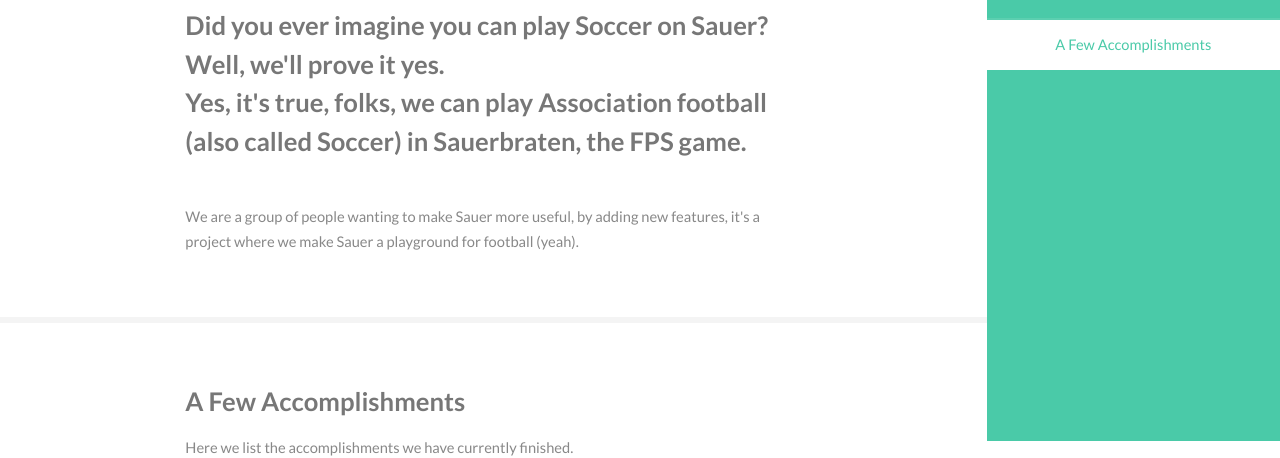
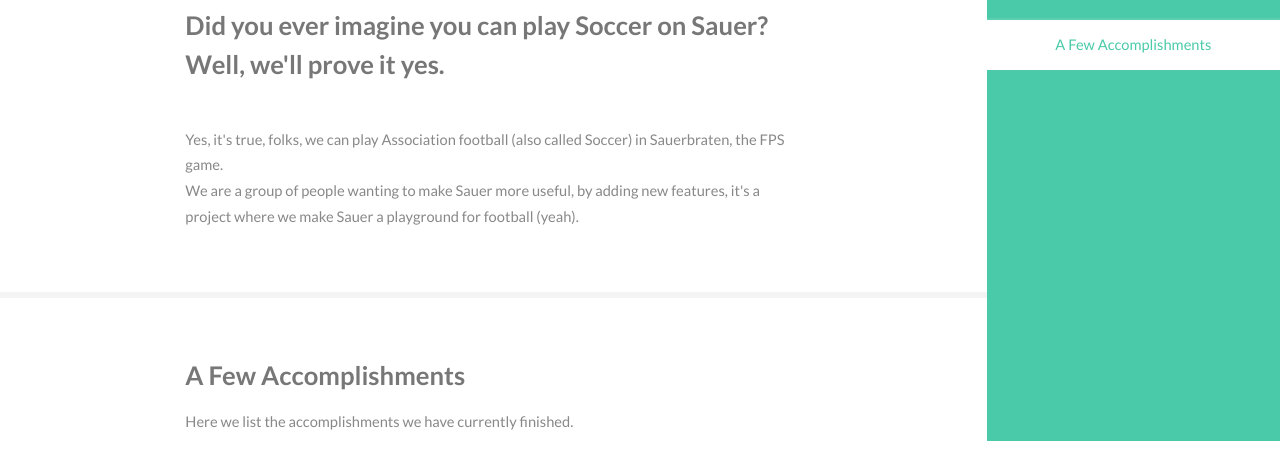
Before and after one commit to SauerSoccer/sauersoccer.github.io, a plain HTML site: page index.html in a window 1280 px wide. Shown: the part 359-817 px from the top of the page. Drawn offline with Linux system fonts and the light colour scheme.

Commit message:
Resizing

```diff
--- a/index.html
+++ b/index.html
@@ -42,10 +42,10 @@
 								<div class="container">
 									<header class="major">
 										<h2>SauerSoccer project</h2>
-										<p>Did you ever imagine you can play Soccer on Sauer? Well, we'll prove it yes.<br />
-										Yes, it's true, folks, we can play Association football (also called Soccer) in Sauerbraten, the FPS game.</p>
+										<p>Did you ever imagine you can play Soccer on Sauer? Well, we'll prove it yes.</p>
 									</header>
-									<p>We are a group of people wanting to make Sauer more useful, by adding new features, it's a project where we make Sauer a playground for football (yeah).</p>
+									<p>Yes, it's true, folks, we can play Association football (also called Soccer) in Sauerbraten, the FPS game. <br />
+										We are a group of people wanting to make Sauer more useful, by adding new features, it's a project where we make Sauer a playground for football (yeah).</p>
 								</div>
 							</section>
 
```
